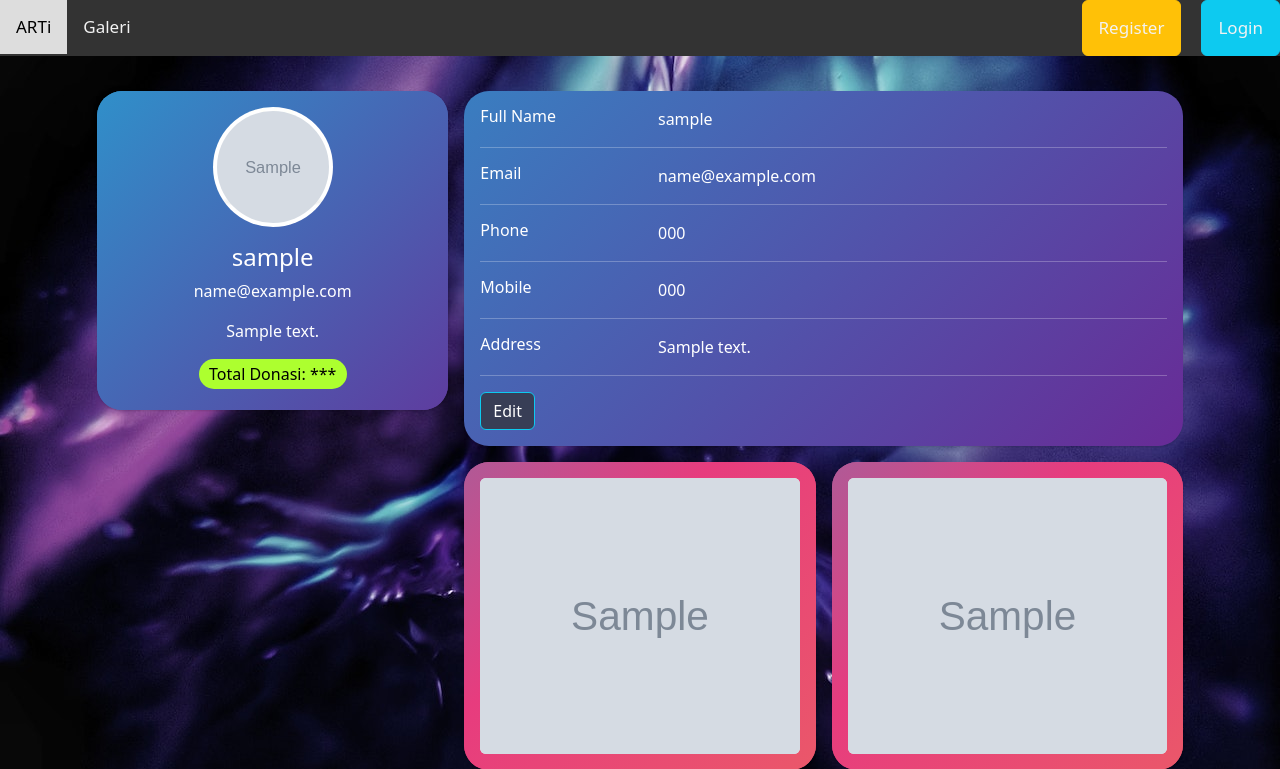
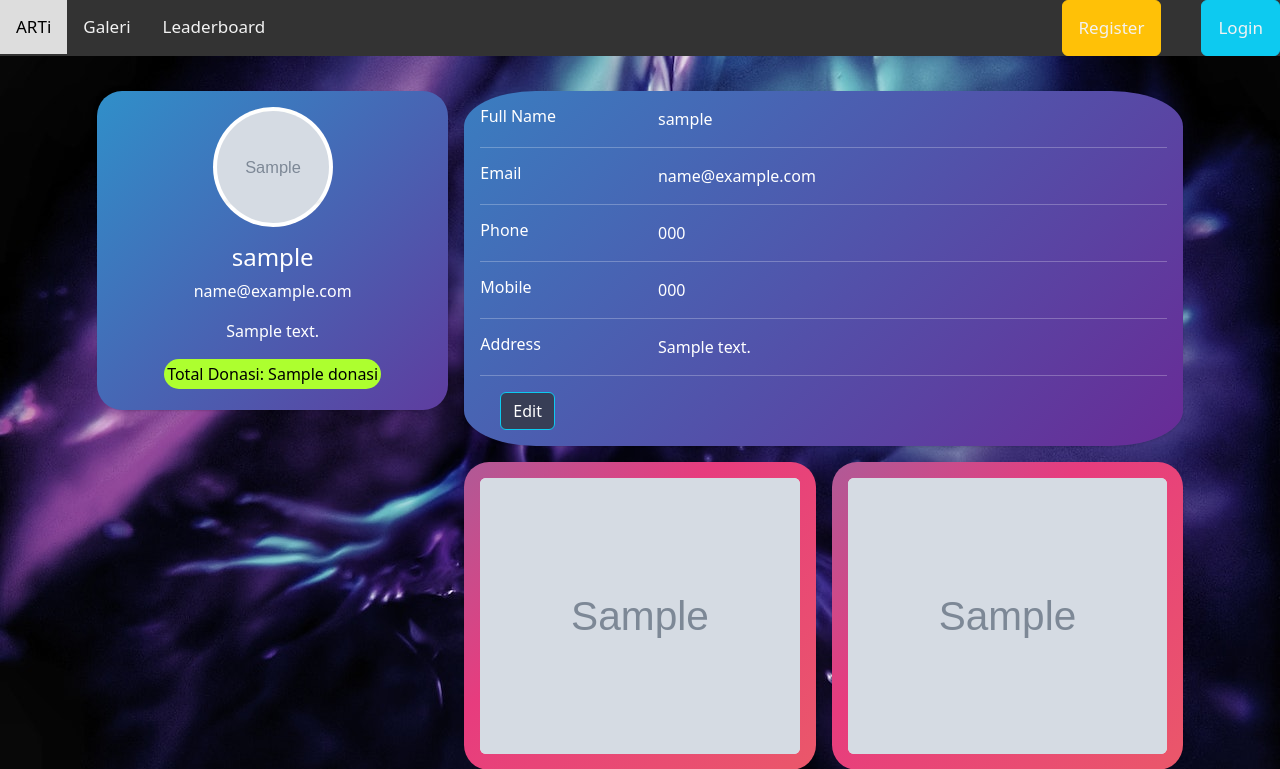
Before and after one commit to alvinxrw2002/E05-Arti, a Django app: template profileuser/templates/profile.html in a window 1280 px wide. Shown: the top 769 px of the page. Run offline with Django 4.2, Linux system fonts and the light colour scheme; tables that the repository leaves empty hold one stand-in row (values such as "Sample post"); the template is opened without the code that fills it: values that come from a table or form of the project are taken from there, most other values are stand-ins (such as "Sample title", 1, 10 or a date in 2020); grey boxes marked "Sample" are stand-in pictures; some libraries are stand-ins or nearby versions.

Commit message:
penambahan desain

```diff
--- a/beli_karya/views.py
+++ b/beli_karya/views.py
@@ -36,6 +36,8 @@ def beli_karya(request):
         print(karyas)
         for karya in karyas:
             k = Karya.objects.get(pk=int(karya))
+            k.sudah_dibeli = True
             transaksi = Transaksi(user=loggedin_user, karya = k)
+            k.save()
             transaksi.save()
     return render(request, 'beli-karya.html', context)
--- a/profileuser/templates/profile.html
+++ b/profileuser/templates/profile.html
@@ -1,6 +1,5 @@
+{% extends 'base.html' %}
 {% load static %}
-
-<script type="text/javascript" src="{% static 'js/index.js' %}"></script>
 
 <header>
   <!-- CSS only -->
@@ -10,9 +9,14 @@
   <link href="https://cdn.jsdelivr.net/npm/bootstrap@5.2.2/dist/css/bootstrap.min.css" rel="stylesheet" integrity="sha384-Zenh87qX5JnK2Jl0vWa8Ck2rdkQ2Bzep5IDxbcnCeuOxjzrPF/et3URy9Bv1WTRi" crossorigin="anonymous">
 </header>
 
+{% block content %}
+
+<script>
+  $("#link_profileuser").attr("class", "active")
+</script>
 
 <!-- Breadcrumb -->
-<nav class="topnav" id="myTopnav">
+<!-- <nav class="topnav" id="myTopnav">
 
   <a href="{% url 'arti:index' %}">ARTi</a>
   <a href="{% url 'arti:galeri' %}">Galeri</a>
@@ -32,7 +36,7 @@
   <a href="javascript:void(0);" class="icon" onclick="myFunction()">
     <i class="fa fa-bars"></i>
   </a>
-</nav>
+</nav> -->
 
 <body class="warna-body">
   <div class="container">
@@ -50,7 +54,7 @@
                         <h4>{{changes.username}}</h4>
                         <p style="color:white">{{changes.email}}</p>
                         <p style="color:white">{{changes.address}}</p>
-                        <p style="color:black" class="text-donate" >Total Donasi: ***</p>
+                        <p style="color:black" class="text-donate" >Total Donasi: {{ donasi }}</p>
 
                       </div>
                     </div>
@@ -581,3 +585,5 @@ p.text-donate{
     })
   })
 </script>
+
+{% endblock %}
--- a/profileuser/views.py
+++ b/profileuser/views.py
@@ -20,6 +20,10 @@ def show_profile(request):
     profileimg = UploadImage.objects.filter(user=request.user).last()
     profileimg2 = Karya.objects.filter(user=request.user)
     imgbeli = Transaksi.objects.filter(user=request.user)
+    donasi = 0
+    for jumlahDonasi in imgbeli:
+        if jumlahDonasi.karya.sudah_dibeli == True:
+            donasi += jumlahDonasi.karya.harga
 
     template = loader.get_template('profile.html')
 
@@ -28,6 +32,7 @@ def show_profile(request):
         'img' : profileimg,
         'img2' : profileimg2,
         'imgbeli' : imgbeli,
+        'donasi' : donasi,
 
     }
     return HttpResponse(template.render(context, request))
```
Lines whose indentation alone changed are shown as unchanged.
